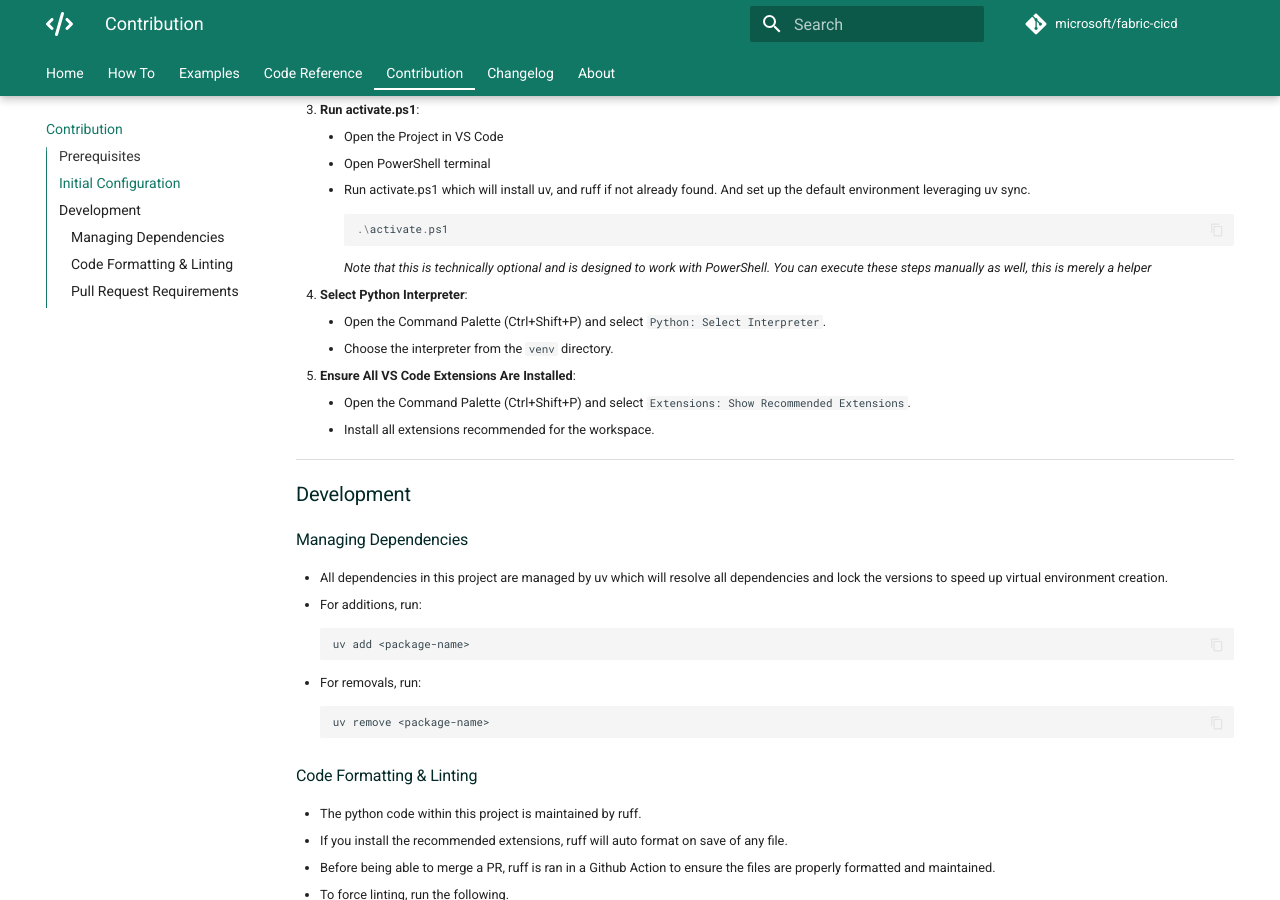
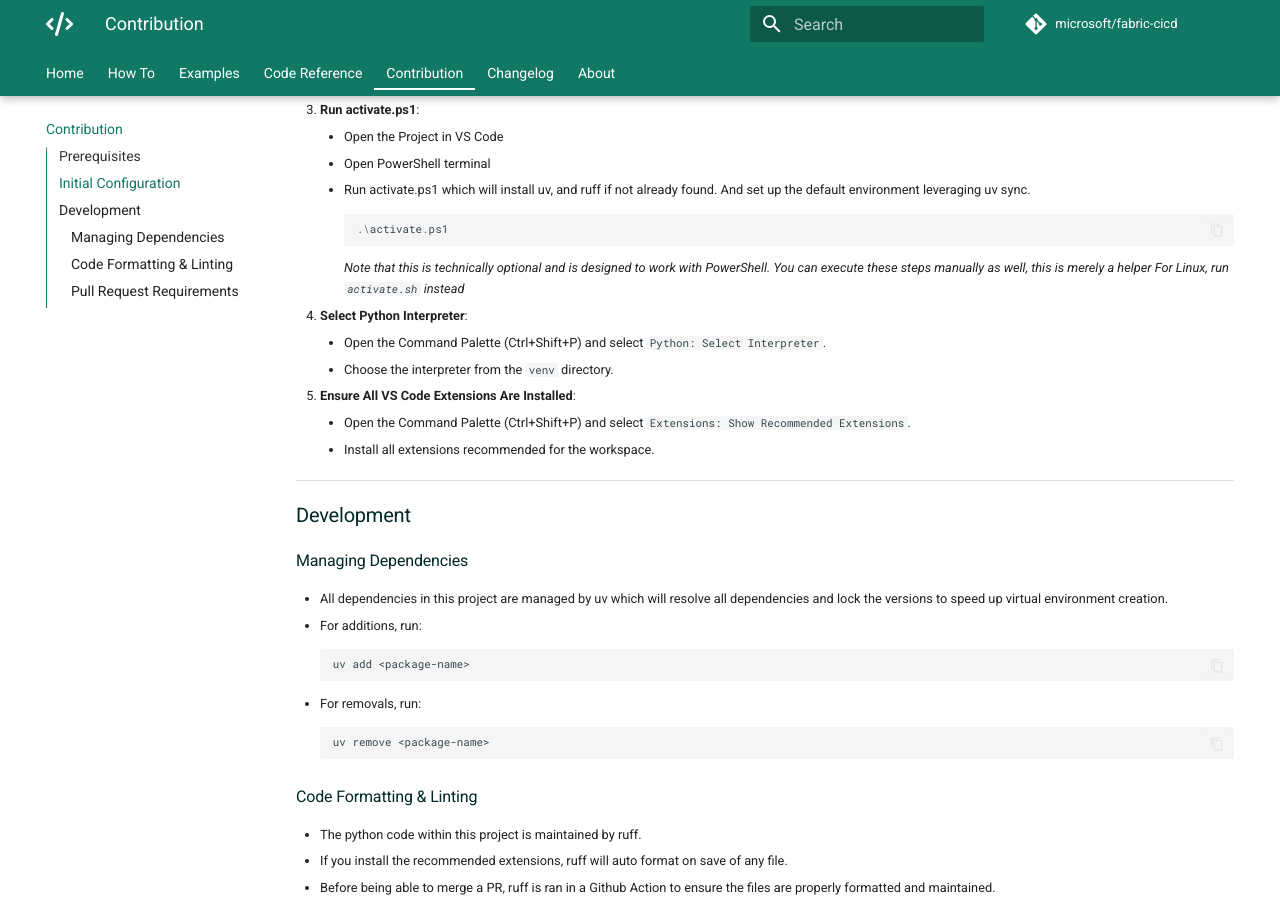
Before and after one commit to shirasassoon/fabric-cicd, an MkDocs documentation site: the page built from docs/contribution.md, in a window 1280 px wide and 900 px high, scrolled down 770 px. Built offline with MkDocs 1.6.1 and Material for MkDocs 9.7.7, drawn with Linux system fonts in a browser that asks for light colours; comment, search, counter and statistics services are not loaded; the version menu is left out.

Commit message:
Adds a small Linux Dev Bootstrapping script (#681)
## Description

Adds a small development Bootstrapping script, that's idempotent.

## Linked Issue (REQUIRED)

Resolves #680

## Test

`uv build` builds the `whl`:

<img width="379" height="107" alt="image"
src="https://github.com/user-attachments/assets/884fef8f-22ad-4b50-ade7-e93cf338fb1c"
/>

---------

Co-authored-by: Copilot <175728472+Copilot@users.noreply.github.com>

````diff
--- a/docs/contribution.md
+++ b/docs/contribution.md
@@ -41,6 +41,7 @@ Before you begin, ensure you have the following installed:
         .\activate.ps1
         ```
         _Note that this is technically optional and is designed to work with PowerShell. You can execute these steps manually as well, this is merely a helper_
+        _For Linux, run `activate.sh` instead_
 
 1. **Select Python Interpreter**:
 
````
Also changed, not shown: 1 other file.
